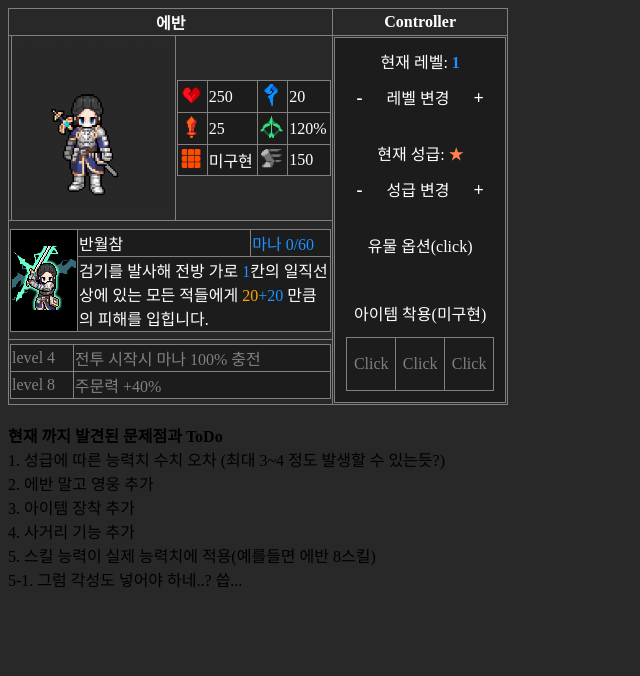
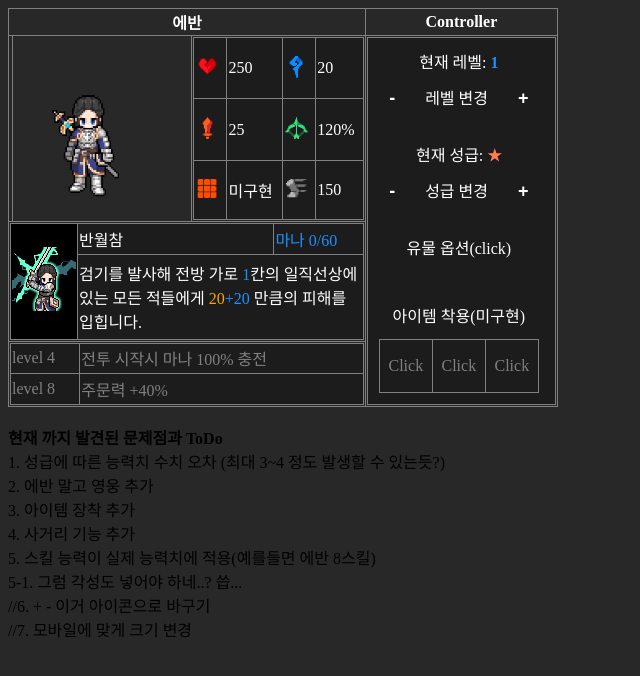
Before and after one commit to DeokhunKim/kgc_information, a plain HTML site: page index.html in a window 1280 px wide. Shown: the whole page, without its empty margins (0-640 px from the left). Drawn offline with Linux system fonts and the light colour scheme.

Commit message:
test commit

```diff
--- a/ability.css
+++ b/ability.css
@@ -13,7 +13,9 @@ body{
     border-collapse: collapse;
     border:1px solid gray;
     color: white;
-    width: 500px;
+    width: 100%;
+    max-width: 550px;
+    height: 100%;
 }
 .controlTable{
     border-collapse: separate;
@@ -35,6 +37,9 @@ body{
 .plusminus{
     font-weight: bold;
     font-size: large;
+    background-color: #00000000;
+    color: white;
+    border: 0px;
 }
 .modal{
     background: #00000099;
--- a/index.html
+++ b/index.html
@@ -1,9 +1,11 @@
 <!DOCTYPE html>
 <html lang="en">
 <head>
+    <meta name="viewport" content="width=device-width, initial-scale=1.0">
     <meta charset="UTF-8">
     <link rel="stylesheet" href="ability.css">
     <title>Ability</title>
+
 </head>
 <body>
 
@@ -48,22 +50,22 @@
                     <td>현재 레벨: <b style="color: dodgerblue" id="level">1</b></td>
                 </tr>
                 <tr>
-                    <td><span class="plusminus" id="levelMinus">-</span>
+                    <td><button class="plusminus" id="levelMinus">-</button>
                         &nbsp&nbsp&nbsp&nbsp
                         레벨 변경
                         &nbsp&nbsp&nbsp&nbsp
-                        <span class="plusminus" id="levelPlus">+</span> </td>
+                        <button class="plusminus" id="levelPlus">+</button> </td>
                 </tr>
                 <tr></tr><tr></tr>
                 <tr>
                     <td>현재 성급: <b style="color: coral" id="star">★</b></td>
                 </tr>
                 <tr>
-                    <td><span class="plusminus" id="starMinus">-</span>
+                    <td><button class="plusminus" id="starMinus">-</button>
                         &nbsp&nbsp&nbsp&nbsp
                         성급 변경
                         &nbsp&nbsp&nbsp&nbsp
-                        <span class="plusminus" id="starPlus">+</span> </td>
+                        <button class="plusminus" id="starPlus">+</button> </td>
                 </tr>
                 <tr></tr><tr></tr>
                 <tr>
@@ -177,7 +179,8 @@
 4. 사거리 기능 추가<br>
 5. 스킬 능력이 실제 능력치에 적용(예를들면 에반 8스킬)<br>
 5-1. 그럼 각성도 넣어야 하네..? 씁...<br>
-
+//6. + - 이거 아이콘으로 바구기<br>
+//7. 모바일에 맞게 크기 변경<br>
 
 
 </body>
```
